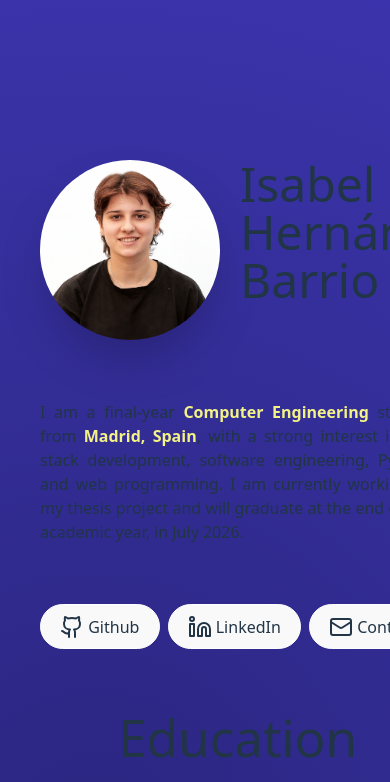
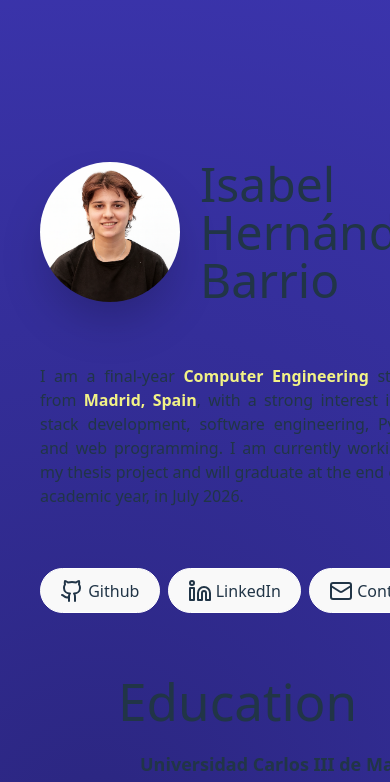
Before and after one commit to isalamajor/isalamajor.github.io, a React (Vite) app: page / in a window 390 px wide. Shown: the top 782 px of the page. Built offline with nearby package versions, Linux system fonts and the light colour scheme.

Commit message:
fix responsive 2

```diff
--- a/src/App.tsx
+++ b/src/App.tsx
@@ -7,8 +7,8 @@ function App() {
       <div className="relative z-10 flex flex-col gap-5 justify-center w-full h-full pt-40 px-10 sm:px-20 md:px-25 lg:px-50 xl:px-100">
 
         {/* Intro */}
-        <div className="flex flex-row gap-5 mb-10">
-          <img className="shadow-2xl rounded-full w-45 h-45" src={"/cv_foto_isa_2.png"}></img>
+        <div className="flex flex-row gap-5 mb-10 items-center">
+          <img className="shadow-2xl rounded-full w-35 h-35 md:w-45 md:h-45" src={"/cv_foto_isa_2.png"}></img>
           <div className='flex flex-col'>
             <p className="cursor-pointer text-5xl md:text-6xl hover:text-purple-500 transition-colors duration-300">Isabel</p>
             <p className="cursor-pointer text-5xl md:text-6xl hover:text-purple-400 transition-colors duration-300">Hernández</p>
```
Also changed, not shown: 5 other files (tests, documents, lock files or other folders).
